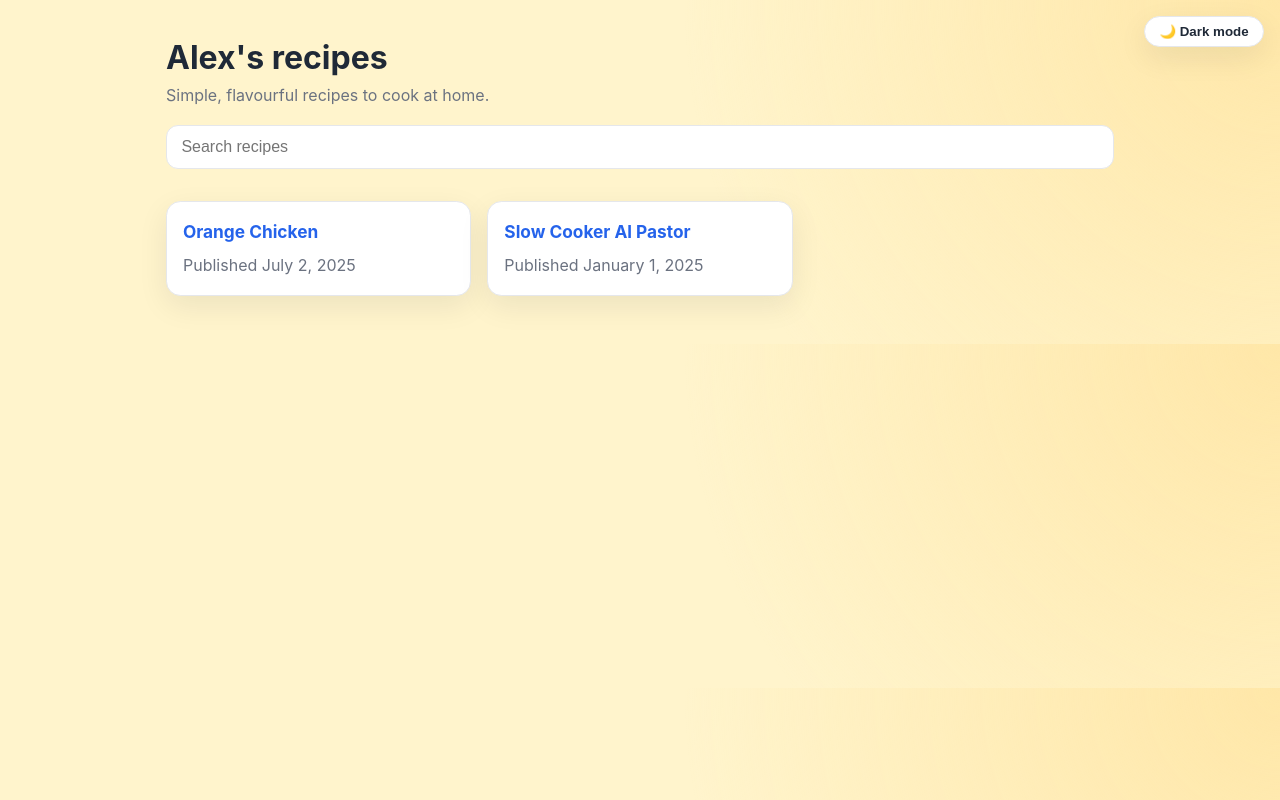
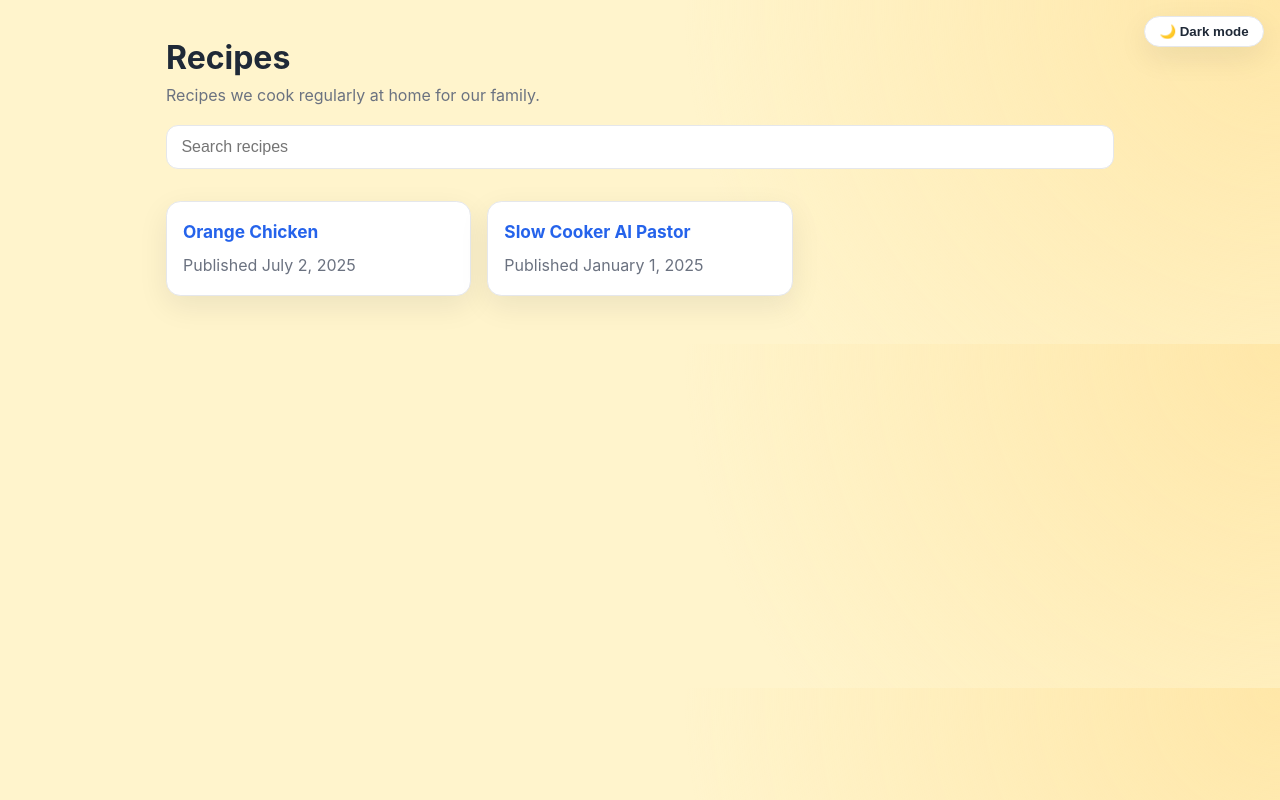
Before and after one commit to alexvinall/recipes, an Eleventy site: page src/index.njk in a window 1280 px wide. Built offline with nearby package versions, Linux system fonts and the light colour scheme; Eleventy itself is replaced by a stand-in of ours; files that its build step writes are made by us from their sources; no server answers.

Commit message:
Humanise text

```diff
--- a/src/index.njk
+++ b/src/index.njk
@@ -1,5 +1,5 @@
 ---
-title: "Alex's recipes"
+title: "Recipes"
 ---
 <!DOCTYPE html>
 <html lang="en">
@@ -15,7 +15,7 @@ title: "Alex's recipes"
   <main class="container stack">
     <header class="page-header stack">
       <h1>{{ title }}</h1>
-      <p class="lede">Simple, flavourful recipes to cook at home.</p>
+      <p class="lede">Recipes we cook regularly at home for our family.</p>
       <input id="searchInput" type="search" placeholder="Search recipes" aria-label="Search recipes">
     </header>
 
```
Also changed, not shown: README.md.
